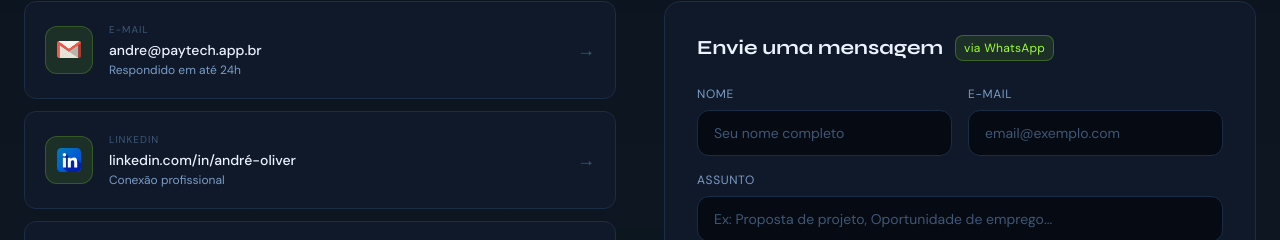
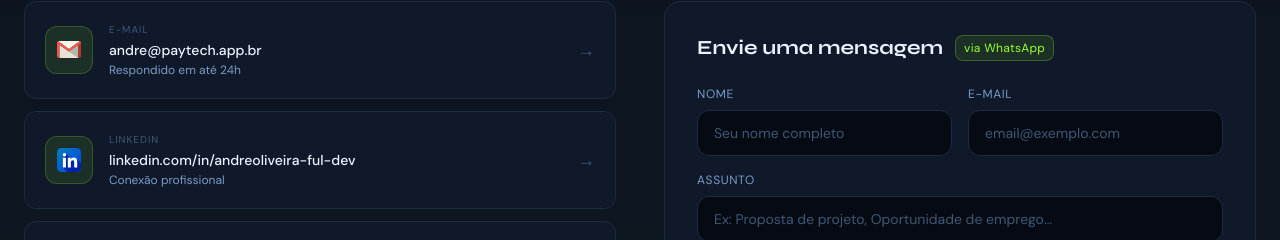
Before and after one commit to Andreoliver998/portfolio-profissional-carlos-andre, a React (Vite) app: page / in a window 1280 px wide. Shown: the part 6334-6574 px from the top of the page. Built offline with nearby package versions, Linux system fonts and the light colour scheme.

Commit message:
Update LinkedIn profile link

```diff
--- a/src/components/Contact.jsx
+++ b/src/components/Contact.jsx
@@ -3,6 +3,7 @@ import githubIcon from '../assets/social/github.svg'
 import gmailIcon from '../assets/social/gmail.svg'
 import linkedinIcon from '../assets/social/linkedin.svg'
 import whatsappIcon from '../assets/social/whatsapp.png'
+import { socialLinks } from '../data/socialLinks.js'
 
 // ── Constantes de contato ─────────────────────────────────────────────────────
 const WHATSAPP_NUMBER = "98985343385"
@@ -18,9 +19,9 @@ const contactLinks = [
   {
     icon: linkedinIcon,
     label: 'LinkedIn',
-    value: 'linkedin.com/in/andré-oliver',
+    value: 'linkedin.com/in/andreoliveira-ful-dev',
     detail: 'Conexão profissional',
-    href: 'https://www.linkedin.com/in/andr%C3%A9-oliver-1bb173187',
+    href: socialLinks.linkedin,
   },
   {
     icon: githubIcon,
--- a/src/data/socialLinks.js
+++ b/src/data/socialLinks.js
@@ -6,7 +6,7 @@ export const WHATSAPP_NUMBER = "98985343385"
 
 export const socialLinks = {
   github:    "https://github.com/Andreoliver998",
-  linkedin:  "https://www.linkedin.com/in/andr%C3%A9-oliver-1bb173187",
+  linkedin:  "https://www.linkedin.com/in/andreoliveira-ful-dev",
   instagram: "https://www.instagram.com/developer998_oliver/",
   whatsapp:  `https://wa.me/98985343385`,
 }
```
